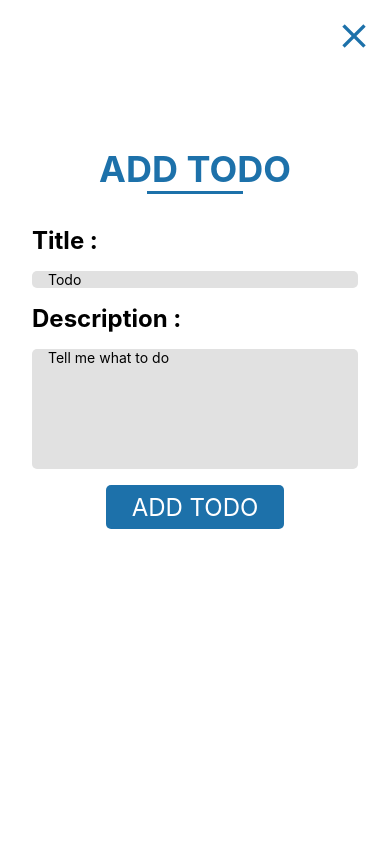
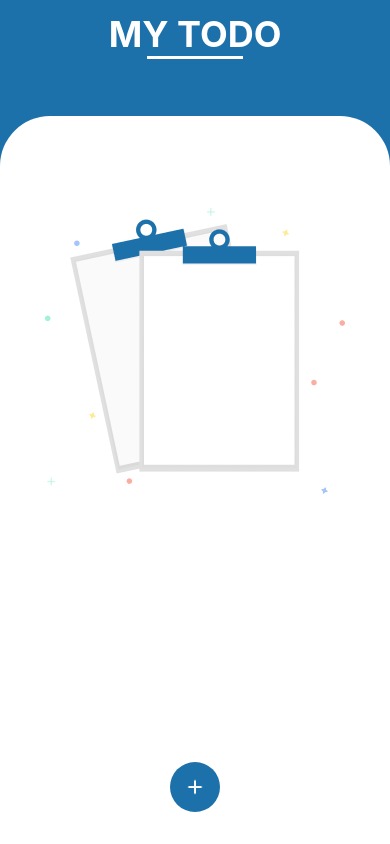
Before and after one commit to muhammad-rizqi/mytodo, a React Native app: screen / in a window 390 px wide. Built offline with nearby package versions, Linux system fonts and the light colour scheme.

Commit message:
fixing button bugs and add  open modal feature

```diff
--- a/App.js
+++ b/App.js
@@ -7,15 +7,26 @@ export default class App extends Component {
   constructor(props) {
     super(props);
     this.state = {
-      modalVisible: true,
+      modalVisible: false,
     };
   }
 
+  closeModal = () => {
+    this.setState({modalVisible: false});
+  };
+  openModal = () => {
+    this.setState({modalVisible: true});
+  };
   render() {
     return (
       <>
-        <MainScreen />
-        <AddTodoModal visible={this.state.modalVisible} />
+        <MainScreen onAdd={() => this.openModal()} />
+        <AddTodoModal
+          visible={this.state.modalVisible}
+          onClose={() => {
+            this.closeModal();
+          }}
+        />
       </>
     );
   }
--- a/src/components/AddTodoModal.js
+++ b/src/components/AddTodoModal.js
@@ -12,17 +12,14 @@ import {
 export default class AddTodoModal extends Component {
   constructor(props) {
     super(props);
-    this.state = {
-      modalVisible: this.props.visible,
-    };
   }
   render() {
     return (
-      <Modal animationType="slide" visible={this.state.modalVisible}>
+      <Modal animationType="slide" visible={this.props.visible}>
         <View>
           <TouchableOpacity
             style={styles.closeButton}
-            onPress={() => this.setState({modalVisible: false})}>
+            onPress={() => this.props.onClose()}>
             <Image source={require('../assets/close_24px_outlined.png')} />
           </TouchableOpacity>
           <KeyboardAvoidingView behavior="position">
--- a/src/components/CircleButton.js
+++ b/src/components/CircleButton.js
@@ -31,9 +31,9 @@ const styles = StyleSheet.create({
     display: 'flex',
     justifyContent: 'center',
     alignItems: 'center',
-    height: 40,
-    width: 40,
-    borderRadius: 40 / 2,
+    height: 50,
+    width: 50,
+    borderRadius: 50 / 2,
     backgroundColor: '#1D71AA',
   },
 });
--- a/src/screen/MainScreen.js
+++ b/src/screen/MainScreen.js
@@ -4,6 +4,9 @@ import CircleButton from '../components/CircleButton';
 import Header from '../components/Header';
 
 class MainScreen extends Component {
+  constructor(props) {
+    super(props);
+  }
   render() {
     return (
       <View style={styles.container}>
@@ -14,11 +17,7 @@ class MainScreen extends Component {
             style={styles.emptyImage}
           />
           <View style={styles.fab}>
-            <CircleButton
-              onClick={() => {
-                alert('Hello');
-              }}
-            />
+            <CircleButton onClick={() => this.props.onAdd()} />
           </View>
         </View>
       </View>
```
